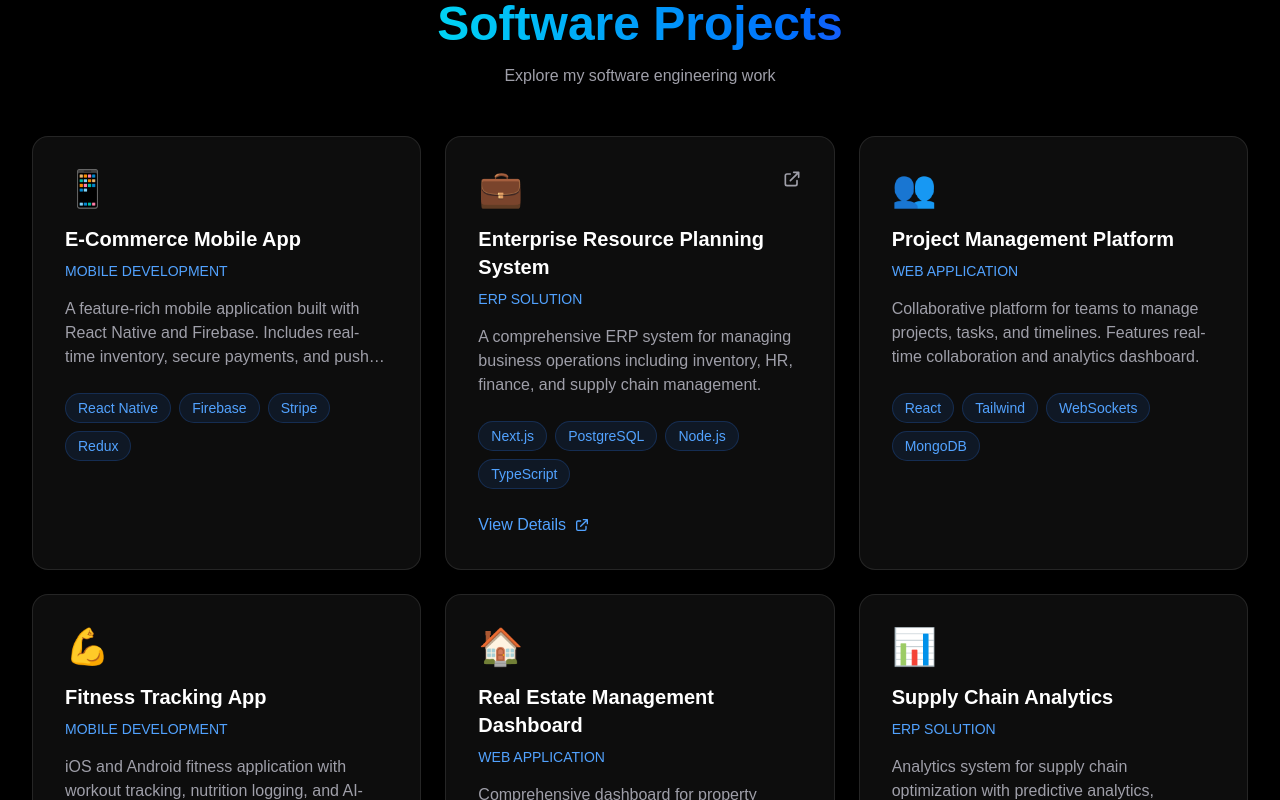
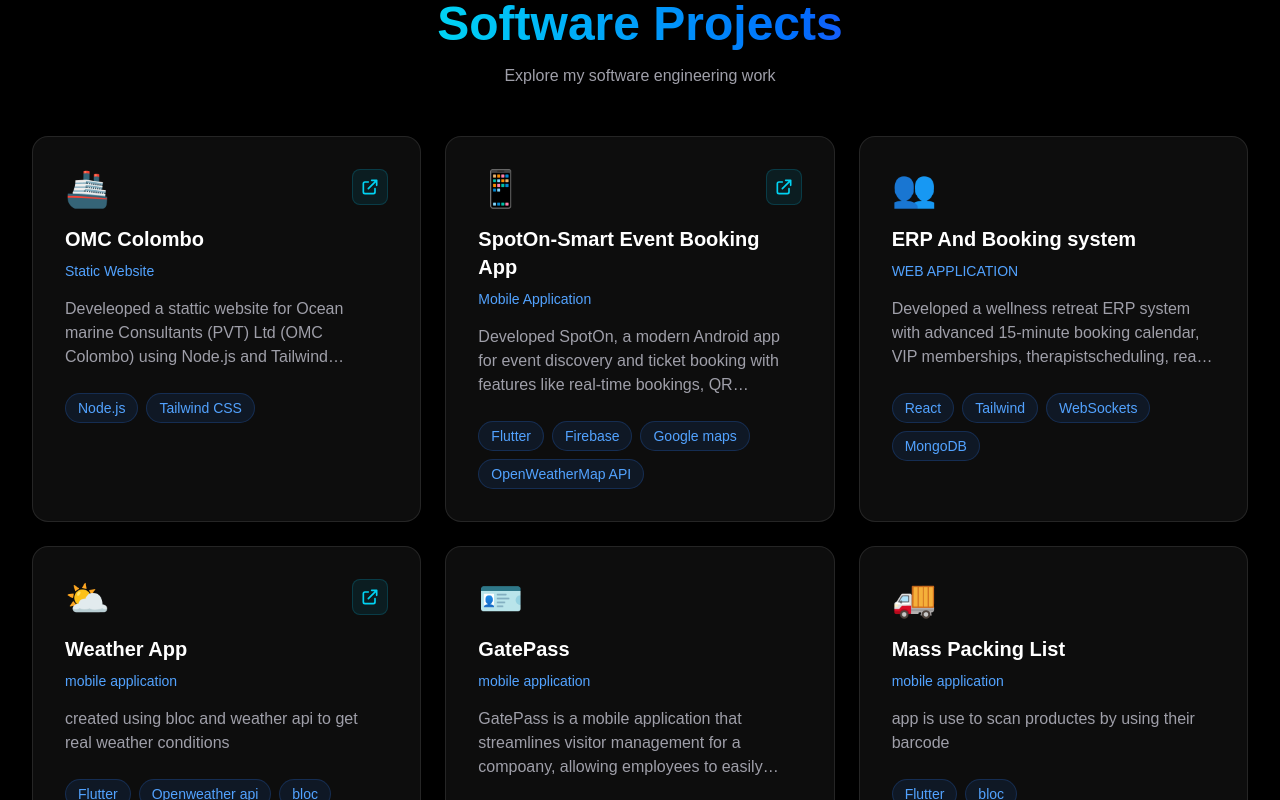
Before and after one commit to Dannansilva/DannanGunathilaka-Portfolio, a Next.js app: page / in a window 1280 px wide. Shown: the part 1240-2040 px from the top of the page. Built offline with nearby package versions, Linux system fonts and the light colour scheme.

Commit message:
added projects

```diff
--- a/app/page.tsx
+++ b/app/page.tsx
@@ -253,7 +253,7 @@ export default function Home() {
                     </h3>
                   </motion.div>
                   <div className="flex flex-wrap items-center justify-center gap-3">
-                    {['React', 'Next.js', 'TypeScript', 'Node.js', 'MongoDB', 'Flutter', 'Tailwind CSS', 'Python'].map((tech, index) => (
+                    {['React', 'Next.js', 'TypeScript', 'Node.js', 'MongoDB', 'Flutter', 'Tailwind CSS', 'Angular','Firebase'].map((tech, index) => (
                       <motion.span
                         key={tech}
                         initial={{ opacity: 0, scale: 0.8 }}
@@ -369,7 +369,7 @@ export default function Home() {
                           <path strokeLinecap="round" strokeLinejoin="round" strokeWidth={2} d="M9 12l2 2 4-4M7.835 4.697a3.42 3.42 0 001.946-.806 3.42 3.42 0 014.438 0 3.42 3.42 0 001.946.806 3.42 3.42 0 013.138 3.138 3.42 3.42 0 00.806 1.946 3.42 3.42 0 010 4.438 3.42 3.42 0 00-.806 1.946 3.42 3.42 0 01-3.138 3.138 3.42 3.42 0 00-1.946.806 3.42 3.42 0 01-4.438 0 3.42 3.42 0 00-1.946-.806 3.42 3.42 0 01-3.138-3.138 3.42 3.42 0 00-.806-1.946 3.42 3.42 0 010-4.438 3.42 3.42 0 00.806-1.946 3.42 3.42 0 013.138-3.138z" />
                         </svg>
                       </div>
-                      <div className="text-3xl sm:text-4xl font-bold text-white mb-2">5+</div>
+                      <div className="text-3xl sm:text-4xl font-bold text-white mb-2">2+</div>
                       <div className="text-sm sm:text-base text-zinc-400">Years Experience</div>
                     </motion.div>
                   </motion.div>
@@ -533,7 +533,7 @@ export default function Home() {
               className="flex flex-col sm:flex-row items-center justify-center gap-4 sm:gap-6 mb-12 sm:mb-16"
             >
               <Link
-                href="mailto:YOUR_EMAIL@example.com"
+                href="mailto:dannangunathilaka@gmail.com"
                 className="group w-full sm:w-auto px-8 py-3 sm:py-4 bg-gradient-to-r from-cyan-500 to-blue-600 rounded-full font-medium hover:shadow-lg hover:shadow-cyan-500/50 transition-all text-sm sm:text-base flex items-center justify-center gap-2 relative overflow-hidden"
               >
                 <svg className="w-5 h-5 relative z-10" fill="none" stroke="currentColor" viewBox="0 0 24 24">
@@ -581,7 +581,7 @@ export default function Home() {
                 </Link>
               </motion.div>
               <motion.div whileHover={{ scale: 1.1, y: -2 }}>
-                <Link href="mailto:YOUR_EMAIL@example.com" className="w-10 h-10 sm:w-12 sm:h-12 flex items-center justify-center bg-white/5 rounded-lg hover:bg-purple-500/20 hover:text-purple-400 transition-all border border-white/10 hover:border-purple-500/50">
+                <Link href="mailto:dannangunathilaka@gmail.com" className="w-10 h-10 sm:w-12 sm:h-12 flex items-center justify-center bg-white/5 rounded-lg hover:bg-purple-500/20 hover:text-purple-400 transition-all border border-white/10 hover:border-purple-500/50">
                   <svg className="w-5 h-5 sm:w-6 sm:h-6" fill="none" stroke="currentColor" viewBox="0 0 24 24">
                     <path strokeLinecap="round" strokeLinejoin="round" strokeWidth={2} d="M3 8l7.89 5.26a2 2 0 002.22 0L21 8M5 19h14a2 2 0 002-2V7a2 2 0 00-2-2H5a2 2 0 00-2 2v10a2 2 0 002 2z" />
                   </svg>
--- a/components/projects/ProjectCard.tsx
+++ b/components/projects/ProjectCard.tsx
@@ -163,16 +163,35 @@ export default function ProjectCard({ project }: ProjectCardProps) {
 
   // For non-video projects, render the full card with content
   return (
-    <div className="group bg-white/5 border border-white/10 rounded-2xl overflow-hidden hover:bg-white/10 hover:border-blue-500/50 transition-all duration-300 hover:transform hover:-translate-y-1">
+    <div className="group relative bg-white/5 border border-white/10 rounded-2xl overflow-hidden hover:bg-white/10 hover:border-blue-500/50 transition-all duration-300 hover:transform hover:-translate-y-1">
       {/* Card Content */}
       <div className="p-6 sm:p-8">
         <div className="flex items-start justify-between mb-4">
           {project.icon && <div className="text-3xl sm:text-4xl">{project.icon}</div>}
-          {project.hasDetails && (
-            <svg className="w-5 h-5 text-zinc-400" fill="none" stroke="currentColor" viewBox="0 0 24 24">
-              <path strokeLinecap="round" strokeLinejoin="round" strokeWidth={2} d="M10 6H6a2 2 0 00-2 2v10a2 2 0 002 2h10a2 2 0 002-2v-4M14 4h6m0 0v6m0-6L10 14" />
-            </svg>
-          )}
+          <div className="flex items-center gap-2">
+            {project.link && project.link !== '#' && (
+              <Link
+                href={project.link}
+                target="_blank"
+                rel="noopener noreferrer"
+                className="group/link flex items-center justify-center w-8 h-8 sm:w-9 sm:h-9 bg-cyan-500/10 hover:bg-cyan-500/20 border border-cyan-500/20 hover:border-cyan-500/50 rounded-lg transition-all duration-300"
+              >
+                <svg
+                  className="w-4 h-4 sm:w-5 sm:h-5 text-cyan-400 group-hover/link:text-cyan-300 transition-colors"
+                  fill="none"
+                  stroke="currentColor"
+                  viewBox="0 0 24 24"
+                >
+                  <path
+                    strokeLinecap="round"
+                    strokeLinejoin="round"
+                    strokeWidth={2}
+                    d="M10 6H6a2 2 0 00-2 2v10a2 2 0 002 2h10a2 2 0 002-2v-4M14 4h6m0 0v6m0-6L10 14"
+                  />
+                </svg>
+              </Link>
+            )}
+          </div>
         </div>
         {project.title && <h3 className="text-lg sm:text-xl font-bold mb-2">{project.title}</h3>}
         {project.client && (
@@ -189,14 +208,6 @@ export default function ProjectCard({ project }: ProjectCardProps) {
             ))}
           </div>
         )}
-        {project.hasDetails && (
-          <Link href={project.link} className="inline-flex items-center gap-2 mt-4 sm:mt-6 text-blue-400 hover:text-blue-300 text-sm sm:text-base">
-            View Details
-            <svg className="w-4 h-4" fill="none" stroke="currentColor" viewBox="0 0 24 24">
-              <path strokeLinecap="round" strokeLinejoin="round" strokeWidth={2} d="M10 6H6a2 2 0 00-2 2v10a2 2 0 002 2h10a2 2 0 002-2v-4M14 4h6m0 0v6m0-6L10 14" />
-            </svg>
-          </Link>
-        )}
       </div>
     </div>
   );
--- a/components/projects/SoftwareProjects.tsx
+++ b/components/projects/SoftwareProjects.tsx
@@ -4,54 +4,63 @@ import ProjectCard, { Project } from './ProjectCard';
 // You can easily add, remove, or modify projects by editing this array
 const softwareProjects: Project[] = [
   {
+    icon: '🚢',
+    title: 'OMC Colombo',
+    category: 'Static Website',
+    description: 'Develeoped a stattic website for Ocean marine Consultants (PVT) Ltd (OMC Colombo) using Node.js and Tailwind CSS,delivering a responsive,visual appealing,and fast-loading design to effectively showcase the client\'s services ',
+    tags: ['Node.js', 'Tailwind CSS'],
+    link: 'https://www.omccolombo.org.lk/'
+  },
+  {
     icon: '📱',
-    title: 'E-Commerce Mobile App',
-    category: 'MOBILE DEVELOPMENT',
-    description: 'A feature-rich mobile application built with React Native and Firebase. Includes real-time inventory, secure payments, and push notifications.',
-    tags: ['React Native', 'Firebase', 'Stripe', 'Redux'],
+    title: 'SpotOn-Smart Event Booking App',
+    category: 'Mobile Application',
+    description: 'Developed SpotOn, a modern Android app for event discovery and ticket booking with features like real-time bookings, QR codecheck-ins, Google Maps, calendar syncing, and event analytics',
+    tags: ['Flutter', 'Firebase', 'Google maps', 'OpenWeatherMap API'],
+    hasDetails: true,
+    link: 'https://github.com/Dannansilva/SpotOn-'
+  },
+  {
+    icon: '👥',
+    title: 'ERP And Booking system',
+    category: 'WEB APPLICATION',
+    description: ' Developed a wellness retreat ERP system with advanced 15-minute booking calendar, VIP memberships, therapistscheduling, real-time discount approvals, finance dashboards, role-based access,and live notifications',
+    tags: ['React', 'Tailwind', 'WebSockets', 'MongoDB'],
     link: '#'
   },
   {
-    icon: '💼',
-    title: 'Enterprise Resource Planning System',
-    category: 'ERP SOLUTION',
-    description: 'A comprehensive ERP system for managing business operations including inventory, HR, finance, and supply chain management.',
-    tags: ['Next.js', 'PostgreSQL', 'Node.js', 'TypeScript'],
-    hasDetails: true,
+    icon: '⛅',
+    title: 'Weather App',
+    category: 'mobile application',
+    description: ' created using bloc and weather api to get real weather conditions',
+    tags: ['Flutter', 'Openweather api','bloc'],
+    link: 'https://github.com/Dannansilva/weatherapp'
+  },
+  {
+    icon: '🪪',
+    title: ' GatePass',
+    category: 'mobile application',
+    description: ' GatePass is a mobile application that streamlines visitor management for a compoany, allowing employees to easily register and track visitors.',
+    tags: ['Flutter', 'bloc'],
+    link: '#'
+  },
+  {
+    icon: '🚚',
+    title: ' Mass Packing List',
+    category: 'mobile application',
+    description: ' app is use to scan productes by using their barcode',
+    tags: ['Flutter', 'bloc'],
     link: '#'
   },
   {
     icon: '👥',
-    title: 'Project Management Platform',
-    category: 'WEB APPLICATION',
-    description: 'Collaborative platform for teams to manage projects, tasks, and timelines. Features real-time collaboration and analytics dashboard.',
-    tags: ['React', 'Tailwind', 'WebSockets', 'MongoDB'],
-    link: '#'
-  },
-  {
-    icon: '💪',
-    title: 'Fitness Tracking App',
-    category: 'MOBILE DEVELOPMENT',
-    description: 'iOS and Android fitness application with workout tracking, nutrition logging, and AI-powered personalized recommendations.',
-    tags: ['Flutter', 'Firebase', 'Machine Learning', 'Provider'],
-    link: '#'
-  },
-  {
-    icon: '🏠',
-    title: 'Real Estate Management Dashboard',
-    category: 'WEB APPLICATION',
-    description: 'Comprehensive dashboard for property management with virtual tours, tenant management, and financial analytics.',
-    tags: ['Next.js', 'Python', 'PostgreSQL', 'Mapbox'],
-    link: '#'
-  },
-  {
-    icon: '📊',
-    title: 'Supply Chain Analytics',
-    category: 'ERP SOLUTION',
-    description: 'Analytics system for supply chain optimization with predictive analytics, demand forecasting, and cost optimization.',
-    tags: ['Node.js', 'Python', 'PostgreSQL', 'D3.js'],
+    title: ' Leave Management System ',
+    category: 'Web Application',
+    description: ' A web application that allows employees to apply for leaves and managers to approve or reject them, with features like leave balance tracking and notifications.',
+    tags: ['Angular 18', 'Tailwind CSS'],
     link: '#'
   }
+
 ];
 
 export default function SoftwareProjects() {
```
